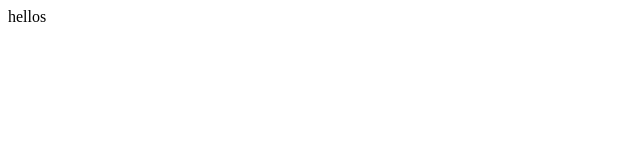
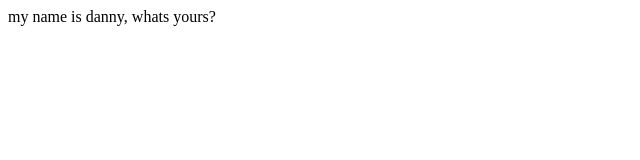
Before and after one commit to tbpk/tt, a plain HTML site: page index.html in a window 1280 px wide. Shown: the whole page, without its empty margins (0-640 px from the left). Drawn offline with Linux system fonts and the light colour scheme.

Commit message:
another update

```diff
--- a/index.html
+++ b/index.html
@@ -1,5 +1,5 @@
 <html>
     <body>
-        hellos
+        my name is danny, whats yours?
     </body>
 </html>
```
